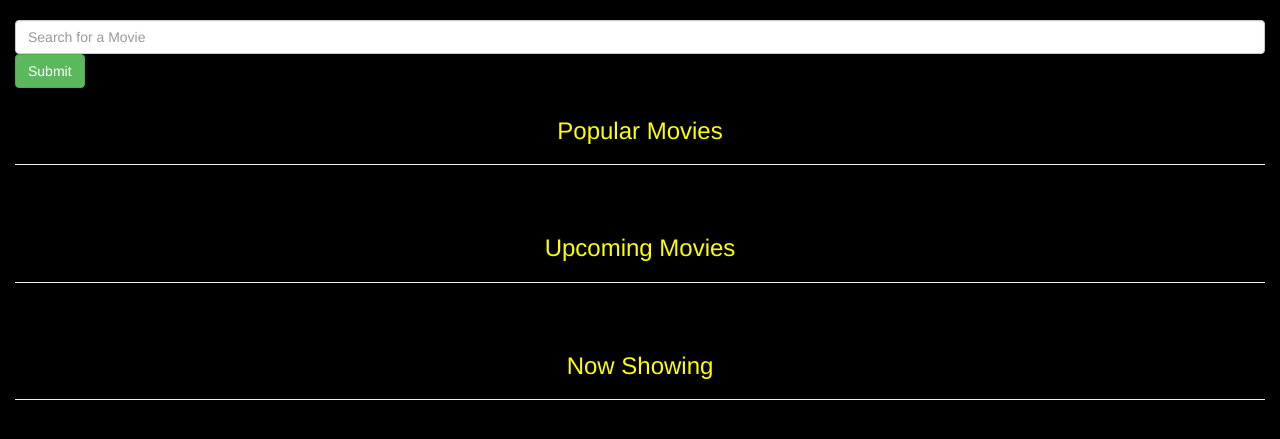
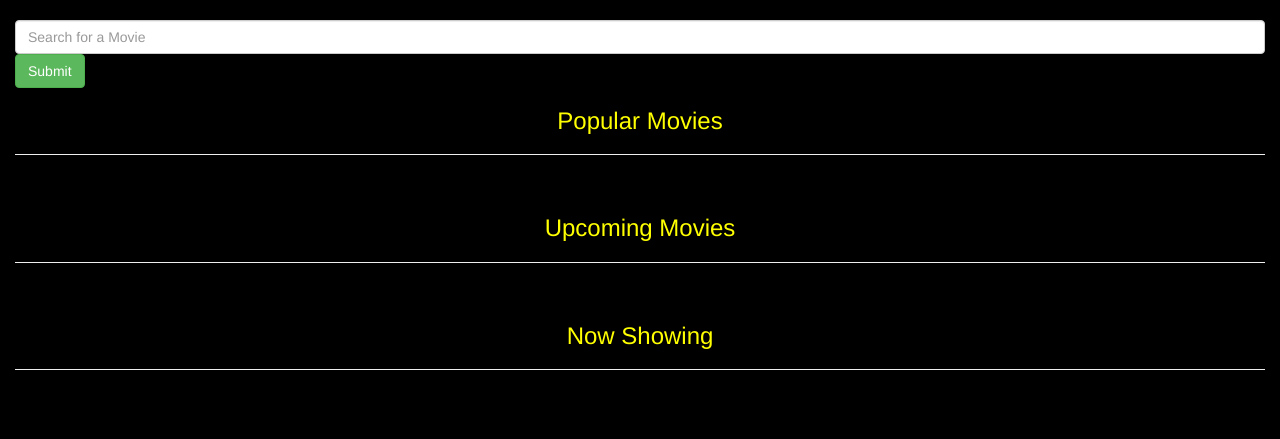
Before and after one commit to marknesh/onlymovies, a Flask app: template app/templates/index.html in a window 1280 px wide. Shown: the part 52-491 px from the top of the page. Run offline with Flask 2, Linux system fonts and the light colour scheme; the template is opened without the code that fills it, so the values that code supplies are empty; some libraries are stand-ins or nearby versions.

Commit message:
change top margin

```diff
--- a/app/static/css/index.css
+++ b/app/static/css/index.css
@@ -12,5 +12,5 @@ body{
 .hi{
   color: yellow;
   text-align: center;
-  margin-top: 30px;
+  margin-top: 20px;
 }
```
